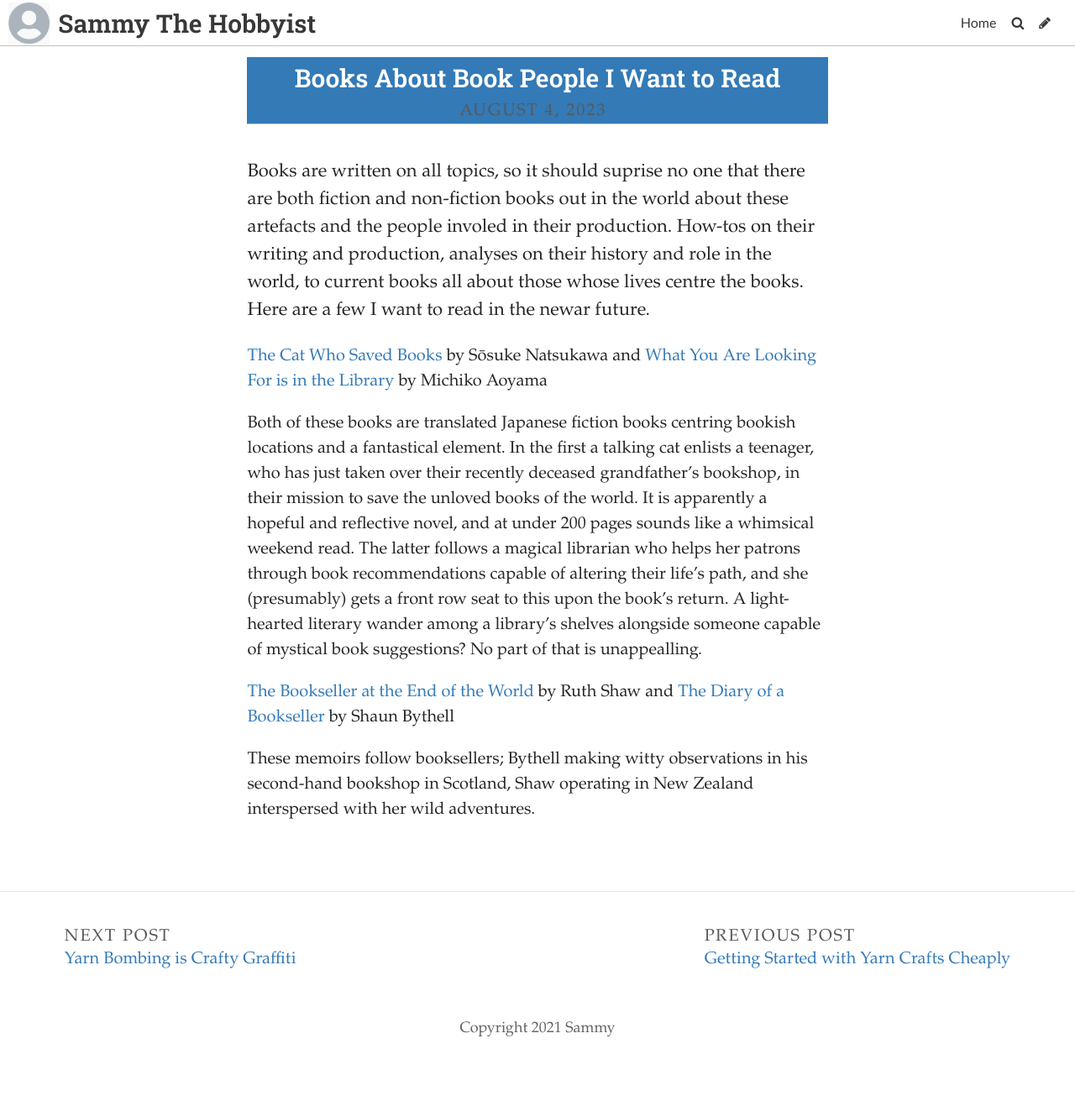
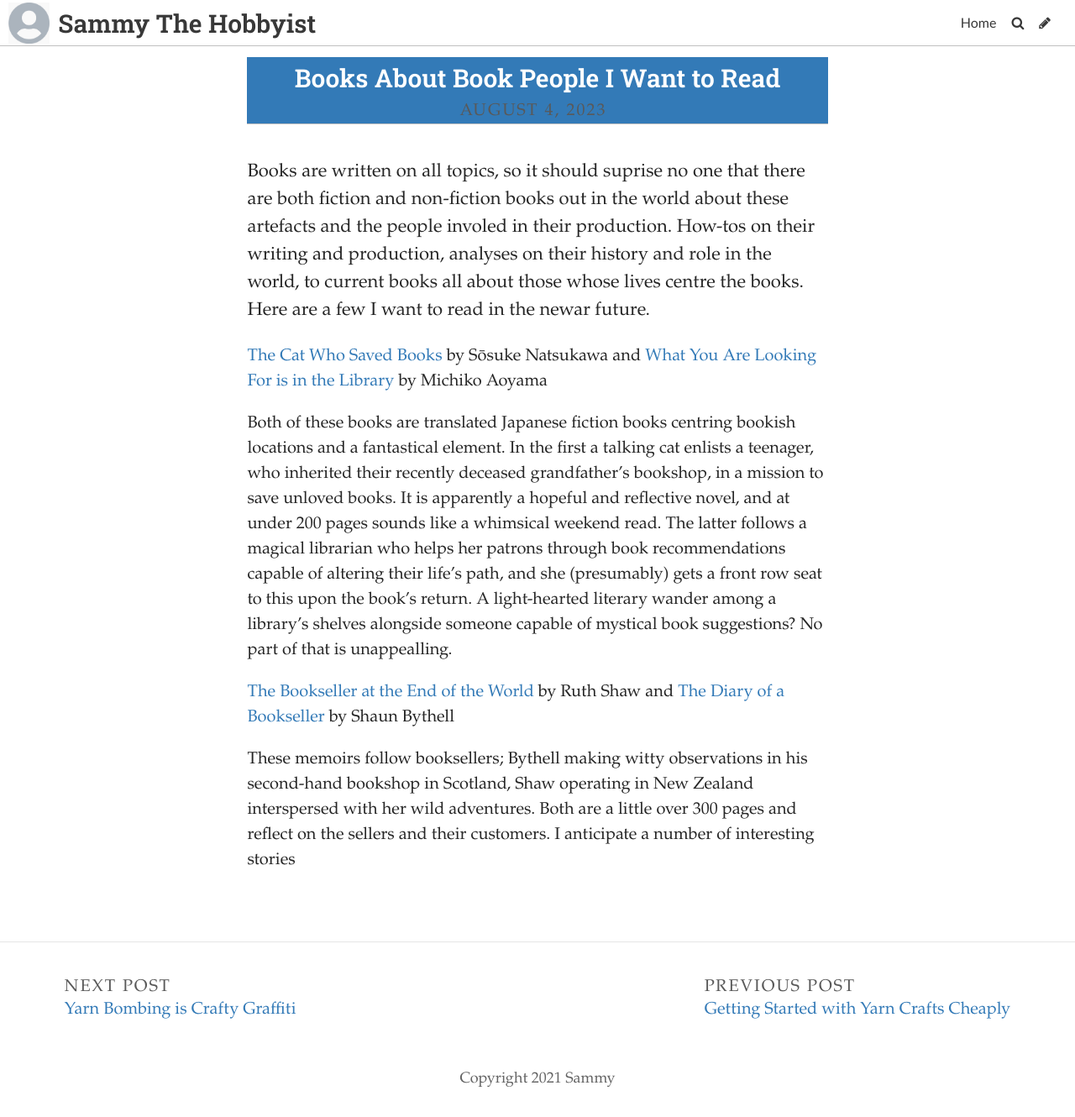
Before and after one commit to SammySpinsAYarn/Blog, a Jekyll site: the page built from _posts/2023-08-21-what-do-we-do-with-a-procrastinating-blogger.md, in a window 1280 px wide. Shown: the whole page at 84% size. Built offline with Jekyll 4.4.1, drawn with Linux system fonts in a browser that asks for light colours; some web fonts are replaced; before the commit the page ends 1270 px from its top, so only the background shows below that.

Commit message:
Update Post “2023-08-21-what-do-we-do-with-a-procrastinating-blogger”

```diff
--- a/_posts/2023-08-21-what-do-we-do-with-a-procrastinating-blogger.md
+++ b/_posts/2023-08-21-what-do-we-do-with-a-procrastinating-blogger.md
@@ -9,10 +9,10 @@ Books are written on all topics, so it should suprise no one that there are both
 
 [T﻿he Cat Who Saved Books](https://app.thestorygraph.com/books/19a53404-887d-4bde-b209-60fb17679d2c) by Sōsuke Natsukawa and [What You Are Looking For is in the Library](https://app.thestorygraph.com/books/2409ddb7-9114-42fd-86c4-39996c61befc) by Michiko Aoyama
 
-B﻿oth of these books are translated Japanese fiction books centring bookish locations and a fantastical element. In the first a talking cat enlists a teenager, who has just taken over their recently deceased grandfather's bookshop, in their mission to save the unloved books of the world. It is apparently a hopeful and reflective novel, and at under 200 pages sounds like a whimsical weekend read. The latter follows a magical librarian who helps her patrons through book recommendations capable of altering their life's path, and she (presumably) gets a front row seat to this upon the book's return. A light-hearted literary wander among a library's shelves alongside someone capable of mystical book suggestions? No part of that is unappealling.
+B﻿oth of these books are translated Japanese fiction books centring bookish locations and a fantastical element. In the first a talking cat enlists a teenager, who inherited their recently deceased grandfather's bookshop, in a mission to save unloved books. It is apparently a hopeful and reflective novel, and at under 200 pages sounds like a whimsical weekend read. The latter follows a magical librarian who helps her patrons through book recommendations capable of altering their life's path, and she (presumably) gets a front row seat to this upon the book's return. A light-hearted literary wander among a library's shelves alongside someone capable of mystical book suggestions? No part of that is unappealling.
 
 
 
 [T﻿he Bookseller at the End of the World](https://app.thestorygraph.com/books/fdd9a6ca-8508-4f7e-8b7a-3212e77fa61f) by Ruth Shaw and [The Diary of a Bookseller](https://app.thestorygraph.com/books/a0545a9c-cd38-4f6b-b3fd-d55c8bbe62c9) by Shaun Bythell
 
-T﻿hese memoirs follow booksellers; Bythell making witty observations in his second-hand bookshop in Scotland, Shaw operating in New Zealand interspersed with her wild adventures.
+T﻿hese memoirs follow booksellers; Bythell making witty observations in his second-hand bookshop in Scotland, Shaw operating in New Zealand interspersed with her wild adventures. Both are a little over 300 pages and reflect on the sellers and their customers. I anticipate a number of interesting stories
```
